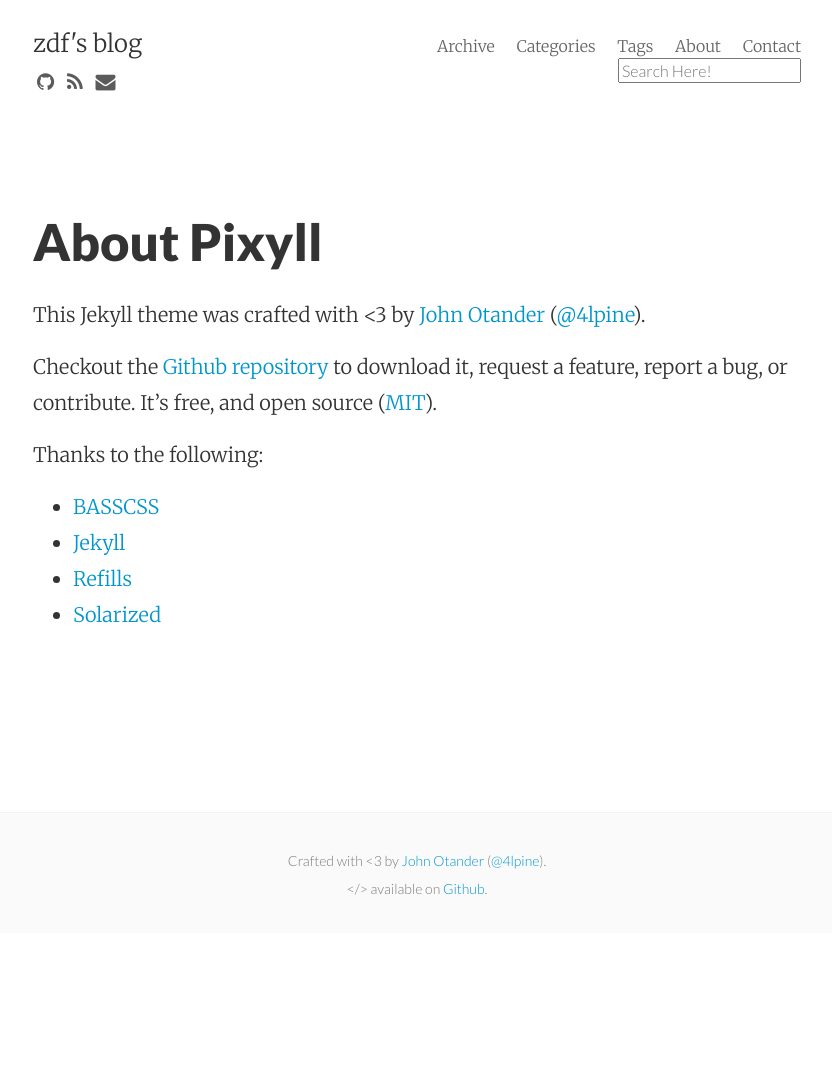
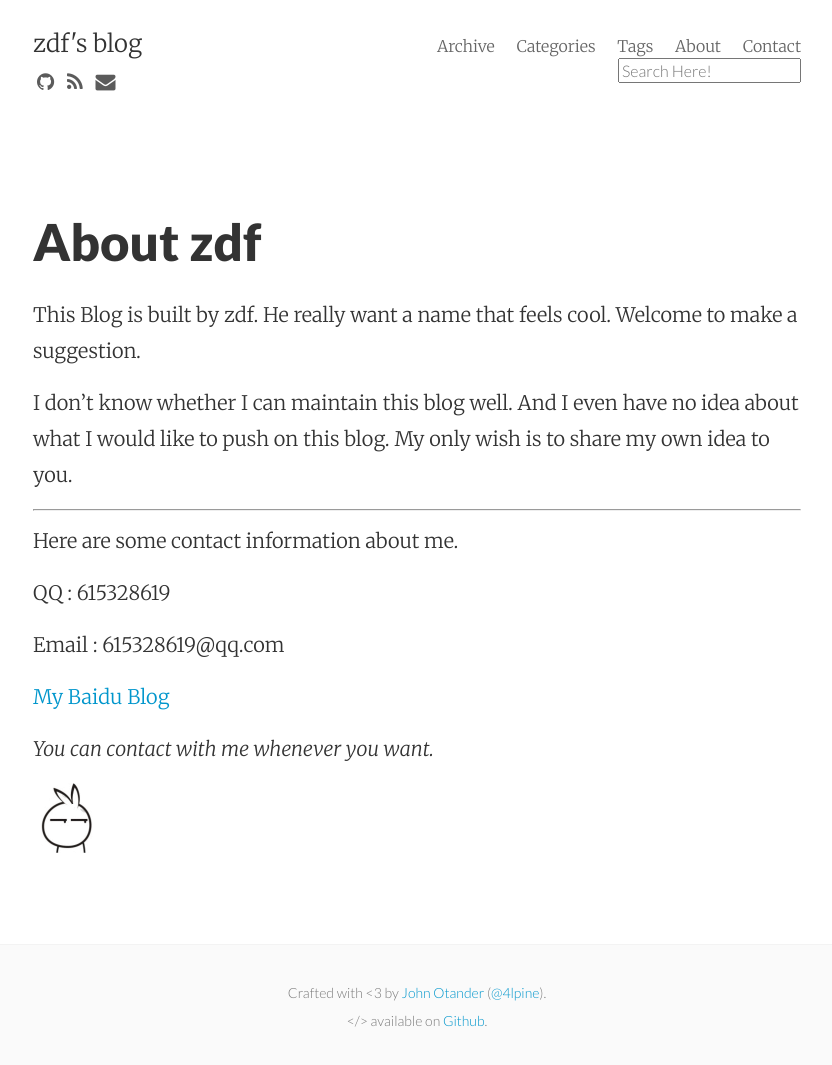
Before and after one commit to zdf1230/zdf1230.github.io, a Jekyll site: the page built from about.md, in a window 1280 px wide. Shown: the whole page, without its empty margins (223-1055 px from the left). Built offline with Jekyll 4.4.1, drawn with Linux system fonts in a browser that asks for light colours; nearby versions of some CDN libraries; Markdown is read by kramdown in place of the engine named in the settings; comment, search, counter and statistics services are not loaded; before the commit the page ends 933 px from its top, so only the background shows below that.

Commit message:
UpdateAbout

```diff
--- a/about.md
+++ b/about.md
@@ -1,19 +1,23 @@
 ---
 layout: page
-title: About Pixyll
+title: About zdf
 permalink: /about/
 ---
 
-This Jekyll theme was crafted with <3 by [John Otander](http://johnotander.com)
-([@4lpine](https://twitter.com/4lpine)).
+This Blog is built by zdf. He really want a name that feels cool. Welcome to make a suggestion.
 
-Checkout the [Github repository](https://github.com/johnotander/pixyll) to download it,
-request a feature, report a bug, or contribute. It's free, and open source
-([MIT](http://opensource.org/licenses/MIT)).
+I don't know whether I can maintain this blog well. And I even have no idea about what I would like to push on this blog. My only wish is to share my own idea to you.
 
-Thanks to the following:
+***
 
-* [BASSCSS](http://basscss.com)
-* [Jekyll](http://jekyllrb.com)
-* [Refills](http://refills.bourbon.io/)
-* [Solarized](http://ethanschoonover.com/solarized)
+Here are some contact information about me.
+
+QQ : 615328619
+
+Email : 615328619@qq.com
+
+[My Baidu Blog](http://hi.baidu.com/zdf615328619)
+
+*You can contact with me whenever you want.*
+
+![rabit](/images/rabit.gif)
```
Also changed, not shown: _includes/post_footer.html (+3 -6 lines), images/me.jpeg (deleted).
